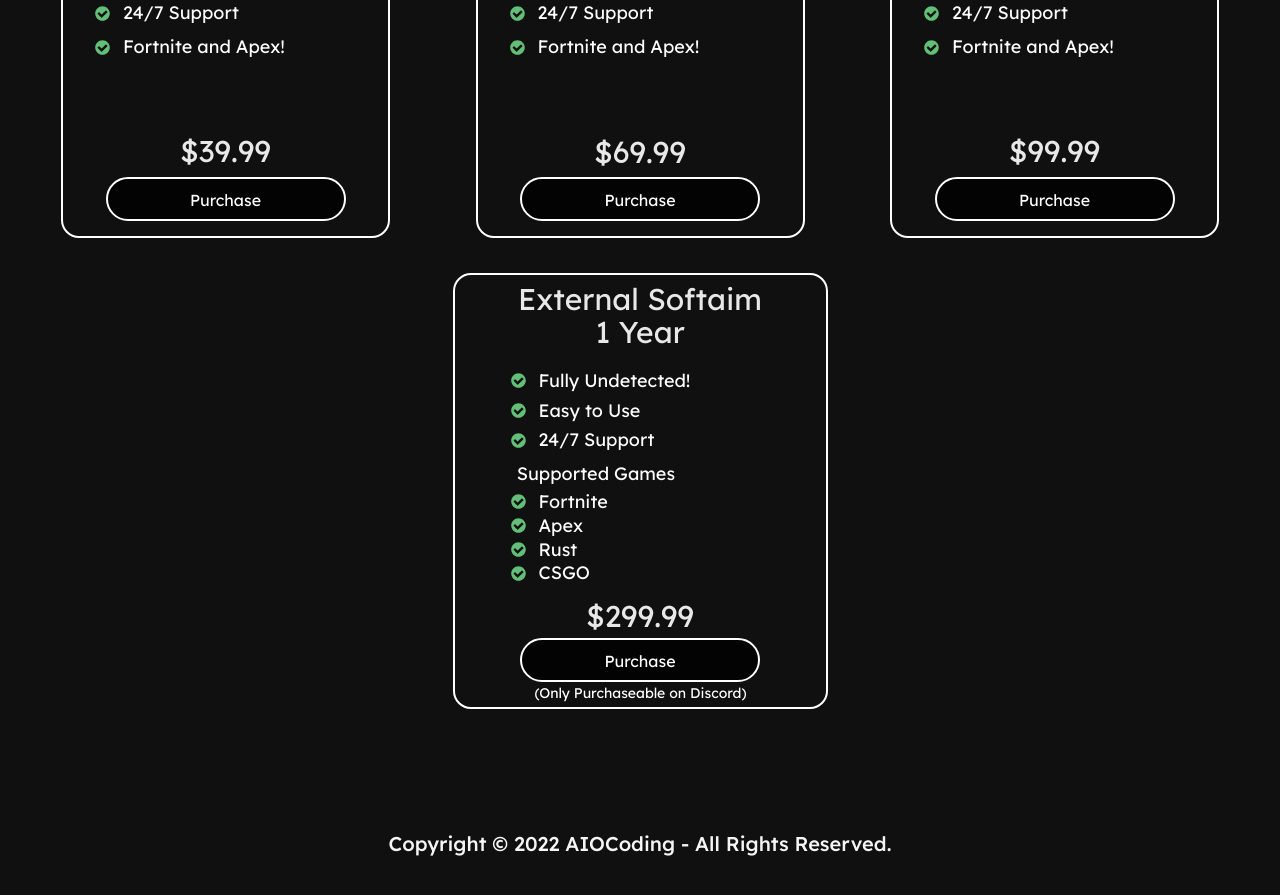
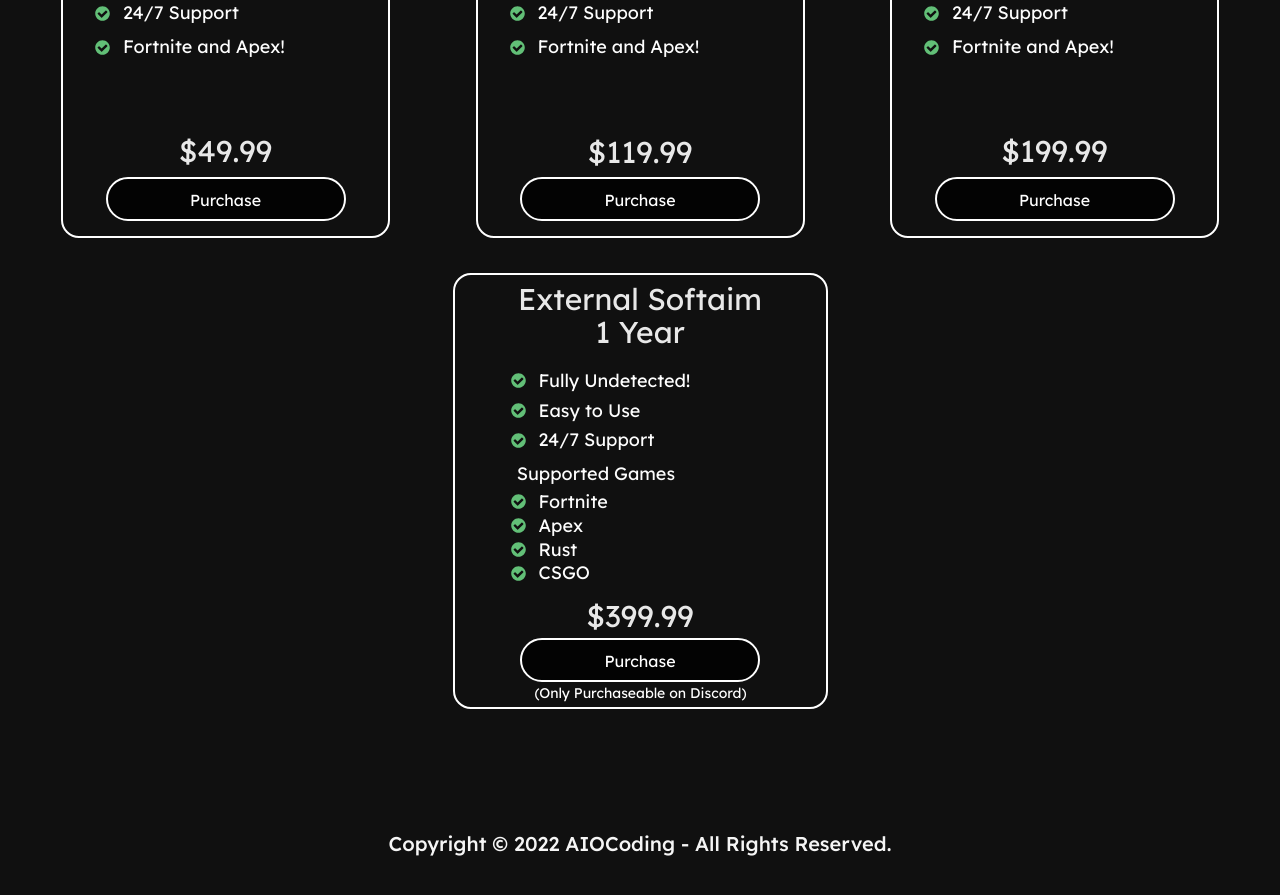
Before and after one commit to NotSlater/aiocoding.github.io, a plain HTML site: page index.html in a window 1280 px wide. Shown: the part 1800-2695 px from the top of the page. Drawn offline with Linux system fonts and the light colour scheme.

Commit message:
Update index.html

```diff
--- a/index.html
+++ b/index.html
@@ -186,7 +186,7 @@
                 >
                   <span class="home-text15"><span>Purchase</span></span>
                 </a>
-                <span class="home-text17"><span>$99.99</span></span>
+                <span class="home-text17"><span>$199.99</span></span>
                 <span class="home-text20">
                   <span>External Softaim</span>
                   <br />
@@ -248,7 +248,7 @@
                 >
                   <span class="home-text28"><span>Purchase</span></span>
                 </a>
-                <span class="home-text30">$69.99</span>
+                <span class="home-text30">$119.99</span>
                 <span class="home-text32">
                   <span>External Softaim</span>
                   <br />
@@ -311,7 +311,7 @@
                 >
                   <span class="home-text41"><span>Purchase</span></span>
                 </a>
-                <span class="home-text43">$39.99</span>
+                <span class="home-text43">$49.99</span>
                 <span class="home-text45">
                   <span>External Softaim</span>
                   <br />
@@ -376,7 +376,7 @@
                 >
                   <span class="home-text54"><span>Purchase</span></span>
                 </a>
-                <span class="home-text56">$299.99</span>
+                <span class="home-text56">$399.99</span>
                 <span class="home-text58">(Only Purchaseable on Discord)</span>
                 <span class="home-text59">
                   <span>External Softaim</span>
```
